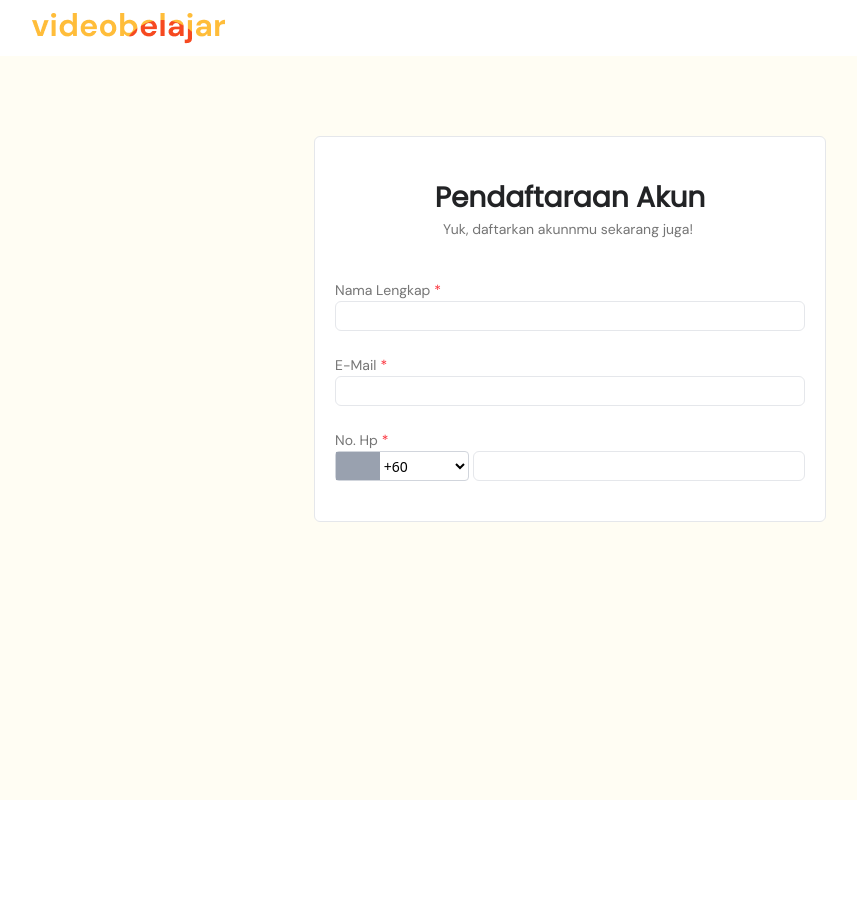
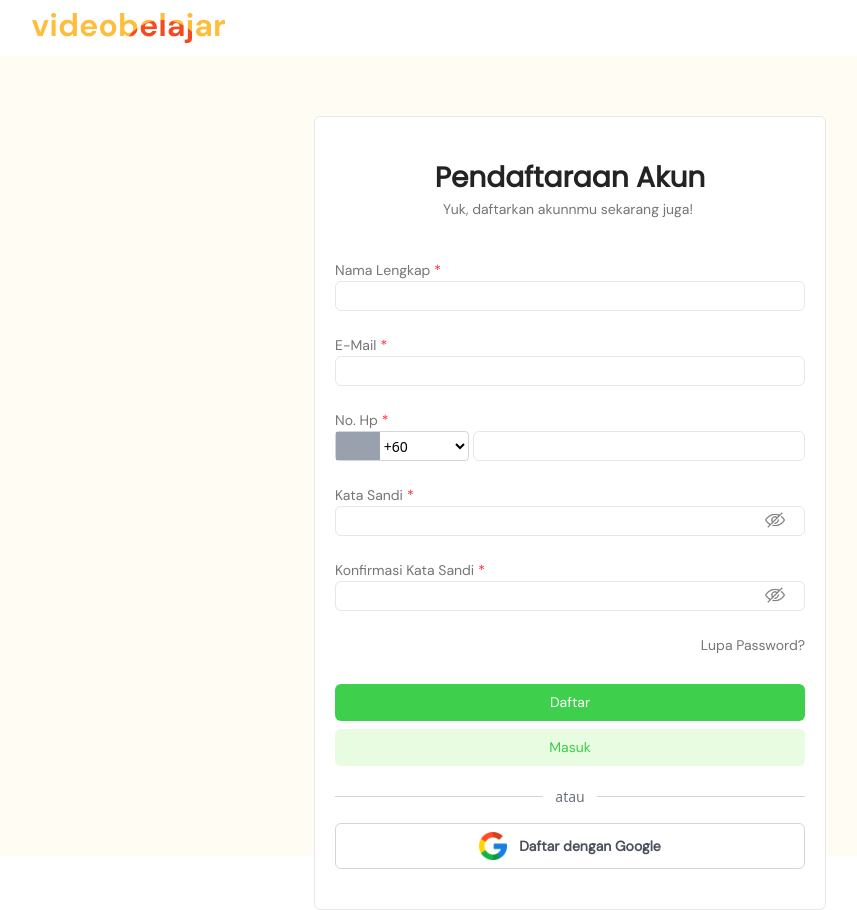
Before and after one commit to AdityaDifa/mission-ad-1-frontend, a React (Vite) app: page /Register in a window 1280 px wide. Shown: the whole page, without its empty margins (70-927 px from the left). Before the commit the page ends 800 px from the top, so only its background shows below. Built offline with nearby package versions, Linux system fonts and the light colour scheme; some icons are missing.

Commit message:
register done

```diff
--- /dev/null
+++ b/jsconfig.json
@@ -0,0 +1,6 @@
+{
+  "compilerOptions": {
+    "baseUrl": "src"
+  },
+  "include": ["src"]
+}
--- a/src/components/buttons/GoogleButton.jsx
+++ b/src/components/buttons/GoogleButton.jsx
@@ -6,12 +6,12 @@ const GoogleButton = () => {
   };
   return (
     <button
-      className="border-1 border-gray-300 flex flex-row items-center p-2 rounded-md justify-center"
+      className="border-1 border-gray-300 flex flex-row items-center p-2 rounded-md justify-center w-full"
       onClick={navigateToGoogle}
     >
       <img src={googleIcon} alt="" className="w-4 h-4 md:w-7 md:h-7" />
-      <p className="ml-1 md:ml-3 text-bold text-gray-900 text-[10px] md:text-[16px]">
-        Masuk dengan Google
+      <p className="ml-1 md:ml-3 font-bold text-[#4A505C] text-[10px] md:text-[14px]">
+        Daftar dengan Google
       </p>
     </button>
   );
--- a/src/layout/FormLayout.jsx
+++ b/src/layout/FormLayout.jsx
@@ -1,7 +1,7 @@
 const FormLayout = ({ children }) => {
   return (
-    <main className="bg-[#fffdf3] flex justify-center w-full h-screen">
-      <div className="bg-white rounded-md border-1 border-gray-200 w-[90%] md:w-[40%] mt-5 md:mt-20 h-fit px-5 py-10 flex flex-col items-center">
+    <main className="bg-[#fffdf3] flex justify-center w-full h-screen mb-10">
+      <div className="bg-white rounded-md border-1 border-gray-200 w-[90%] md:w-[40%] mt-5 md:mt-15 h-fit px-5 py-10 flex flex-col items-center">
         {children}
       </div>
     </main>
--- a/src/pages/Register.jsx
+++ b/src/pages/Register.jsx
@@ -6,6 +6,10 @@ import NormalText from "../components/texts/NormalText";
 import { useState } from "react";
 import InputComponent from "../components/inputs/InputComponent";
 import InputPhoneNumber from "../components/inputs/InputPhoneNumber";
+import SubmitButton from "../components/buttons/SubmitButton";
+import SecondaryLoginButton from "../components/buttons/SecondaryLoginButton";
+import AtauDesign from "../components/texts/AtauDesign";
+import GoogleButton from "../components/buttons/GoogleButton";
 
 const Register = () => {
   const [fullName, setFullName] = useState("");
@@ -57,7 +61,42 @@ const Register = () => {
               setText={setPhoneNumber}
             />
           </div>
+          <br />
+          <label htmlFor="password" className="flex flex-row">
+            <NormalText text={"Kata Sandi"} />
+            <p className="text-sm text-red-500">*</p>
+          </label>
+          <InputComponent
+            id={"password"}
+            text={password}
+            setText={setPassword}
+            typeText="password"
+          />
+          <br />
+          <label htmlFor="confirmPassword" className="flex flex-row">
+            <NormalText text={"Konfirmasi Kata Sandi"} />
+            <p className="text-sm text-red-500">*</p>
+          </label>
+          <InputComponent
+            id={"confirmPassword"}
+            text={confirmPassword}
+            setText={setConfirmPassword}
+            typeText="password"
+          />
+          <br />
+          <a href="" className="text-end">
+            <p className="text-[10px] md:text-[14px] text-[#333333AD]">
+              Lupa Password?
+            </p>
+          </a>
+          <br />
+          <SubmitButton text={"Daftar"} />
         </form>
+        <div className="w-full">
+          <SecondaryLoginButton text={"Masuk"} />
+          <AtauDesign />
+          <GoogleButton />
+        </div>
       </FormLayout>
     </div>
   );
```
